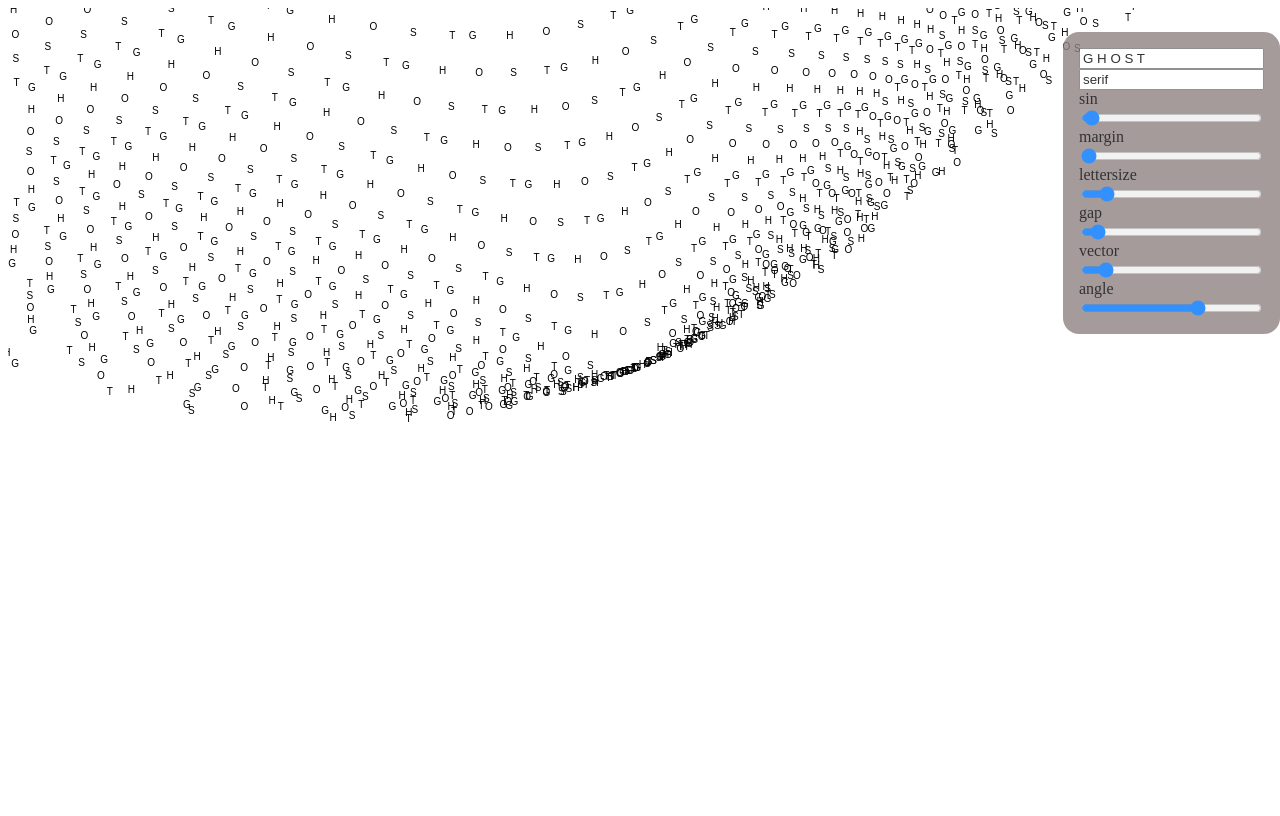
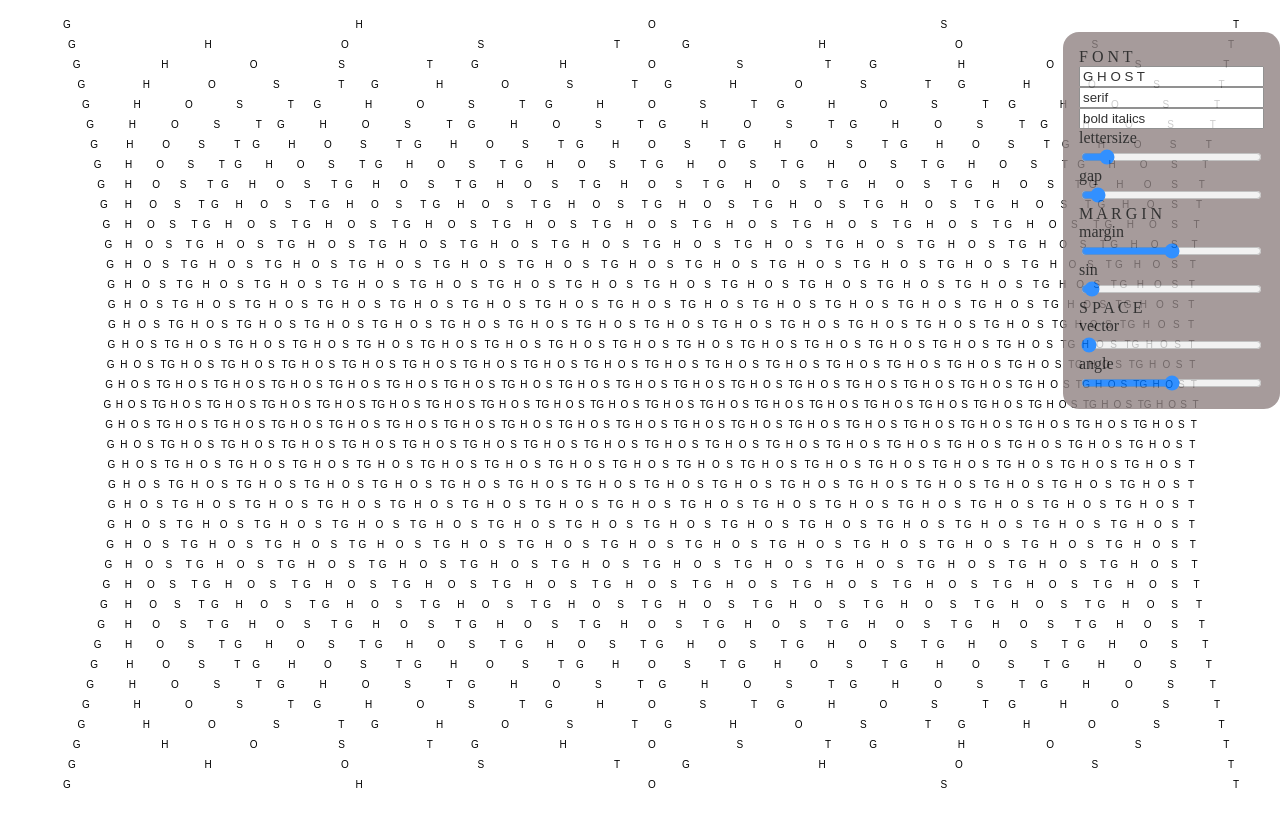
Before and after one commit to LeNomDesFleurs/jsFontPattern, a plain HTML site: page index.html in a window 1280 px wide. Drawn offline with Linux system fonts and the light colour scheme.

Commit message:
fixed angle stuff

```diff
--- a/index.html
+++ b/index.html
@@ -33,17 +33,11 @@
 
 <div class="controller">
 
+    F O N T
+
     <input type="text" id="myText" value="G H O S T">
     <input type="text" id="font" value="serif">
-
-    <label for="slider_wght">sin</label>
-    <input type="range" id="slider_wght" min="0" max="100" step="0.1" value="2">
-    <span id="value_wght"></span>
-    <!-- <p></p> -->
-    <label for="margin">margin</label>
-    <input type="range" id="margin" min="0" max="1" step="0.01" value="0">
-    <span id="margin"></span>
-
+    <input type="text" id="modifier" value="bold italics">
     <label for="lettersize">lettersize</label>
     <input type="range" id="lettersize" min="10" max="100" step="1" value="20">
     <span id="lettersize"></span>
@@ -52,12 +46,25 @@
     <input type="range" id="gap" min="0.5" max="10" step="0.01" value="1">
     <span id="gap"></span>
 
+    M A R G I N
+
+    <label for="margin">margin</label>
+    <input type="range" id="margin" min="0" max="1" step="0.01" value="0.5">
+    <span id="margin"></span>
+
+    <label for="slider_wght">sin</label>
+    <input type="range" id="slider_wght" min="0" max="100" step="0.1" value="2">
+    <span id="value_wght"></span>
+    <!-- <p></p> -->
+
+    S P A C E
+
     <label for="vector">vector</label>
-    <input type="range" id="vector" min="0.0" max="10" step="0.01" value="1">
+    <input type="range" id="vector" min="0.0" max="10" step="0.01" value="0">
     <span id="vector"></span>
 
     <label for="angle">angle</label>
-    <input type="range" id="angle" min="-3.1" max="3.1" step="0.1" value="1">
+    <input type="range" id="angle" min="-3.1" max="3.1" step="0.1" value="0">
     <span id="angle"></span>
 </div>
 
@@ -86,17 +93,18 @@ function createHiPPICanvas(width, height) {
 }
 
 function getRad(x1, y1, x2, y2){
-  angle = Math.acos((x1-x2)/(dist(x1, y1, x2, y2)*3))
-  return angle;
+    //cos(theta) = adj/hypo
+    var adjacent = (x1-x2);
+    var hypotenuse = dist(x1, y1, x2, y2);
+    var theta = Math.acos(adjacent/hypotenuse)
+  if (y1>y2){theta = -theta}
+  return theta;
 }
 
 function getVector(rad){
     // hypotenuse = 1
     adj = Math.cos(rad);
-    if (rad >0){ adj = -adj }
     opp = Math.sin(rad);
-    if (rad >0){ opp = -opp }
-
     return [adj, opp];
 }
 
@@ -124,12 +132,12 @@ var ctx = canvas.getContext("2d")
 
 var string = document.getElementById("myText").value;
 var lenght = string.length;
-
-// ctx.font = "20px sans-serif";
-lettersize = document.getElementById("lettersize").value;
+var modifier = document.getElementById("modifier").value;
+var lettersize = document.getElementById("lettersize").value;
 font = document.getElementById("font").value;
-// lettersize = number(lettersize);
-ctx.font = `${lettersize}px ${font} italics`;
+fontdescr = `${modifier} ${lettersize}px ${font}`;
+console.log(fontdescr);
+ctx.font = fontdescr;
 gap = document.getElementById("gap").value * lettersize;
 for (var i = 1; i<(height/gap); i = i+1){
     index = i;
@@ -157,7 +165,6 @@ for (var i = 1; i<(height/gap); i = i+1){
         var vecy = vecy * vectoramount * half* 2;
         var distx = 20*Math.log((1-((pointx-w)/pointx)));
         var disty = 20*Math.log((1-((pointy-h)/pointy)));
-
         ctx.fillText(string[s%lenght], w-vecx-offsetvecx, h+vecy+offsetvecy);
     }
     // ctx.fillText(string[lenght-1], (width - 30), gap*i);
@@ -177,6 +184,7 @@ document.getElementById("vector").addEventListener("input", generate);
 document.getElementById("angle").addEventListener("input", generate);
 document.getElementById("myText").addEventListener("input", generate);
 document.getElementById("font").addEventListener("input", generate);
+document.getElementById("modifier").addEventListener("input", generate);
 
 
 
```
